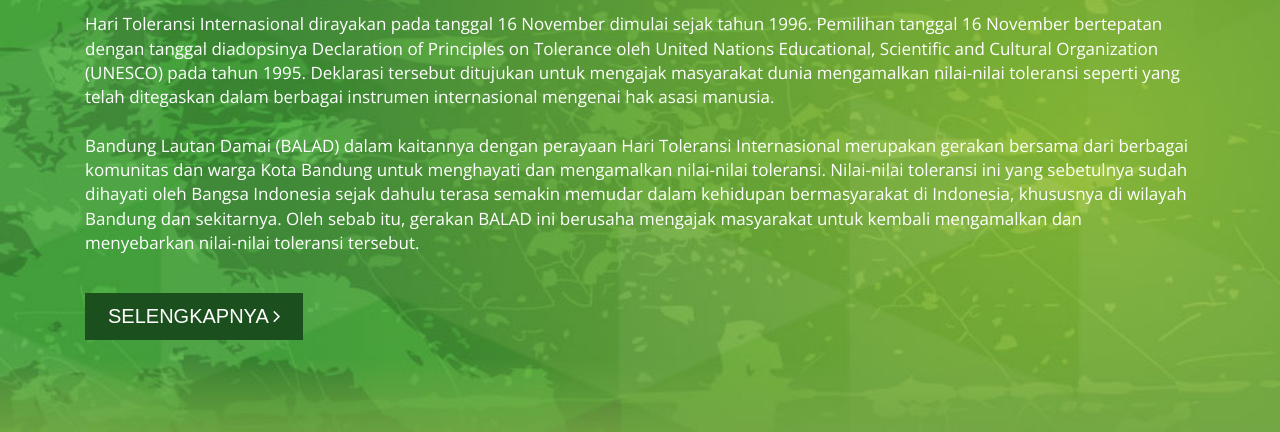
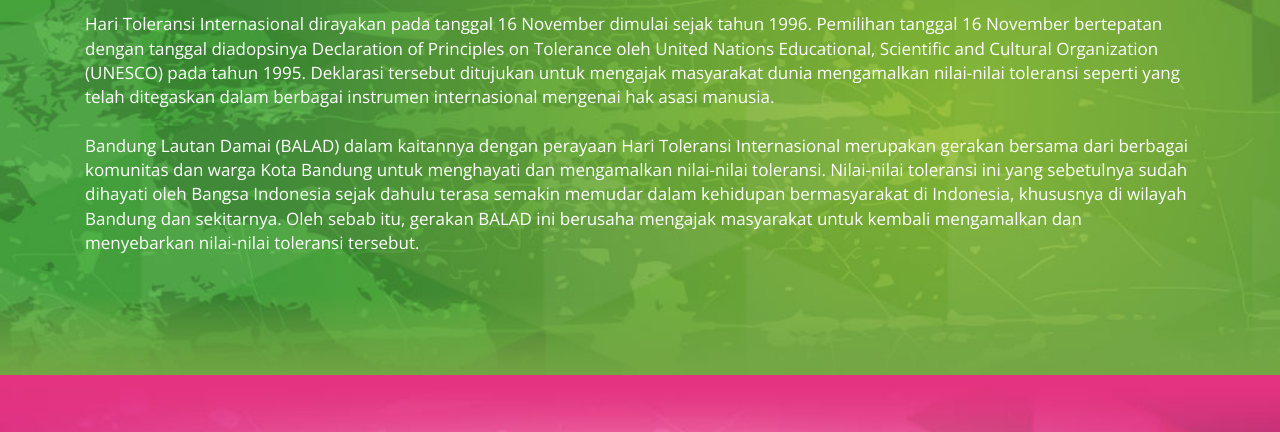
Before and after one commit to jazzynadz/jazzynadz.github.io, a plain HTML site: page bdglautandamai/index.html in a window 1280 px wide. Shown: the part 1757-2189 px from the top of the page. Drawn offline with nearby package versions, Linux system fonts and the light colour scheme; some packages are replaced by stand-ins of ours; a web font is replaced by a local one.

Commit message:
bdglautandamai beta finished!

```diff
--- a/bdglautandamai/index.html
+++ b/bdglautandamai/index.html
@@ -229,7 +229,7 @@
                 <p>Hari Toleransi Internasional dirayakan pada tanggal 16 November dimulai sejak tahun 1996. Pemilihan tanggal 16 November bertepatan dengan tanggal diadopsinya Declaration of Principles on Tolerance oleh United Nations Educational, Scientific and Cultural Organization (UNESCO) pada tahun 1995. Deklarasi tersebut ditujukan untuk mengajak masyarakat dunia mengamalkan nilai-nilai toleransi seperti yang telah ditegaskan dalam berbagai instrumen internasional mengenai hak asasi manusia.
                     <br>
                     <br> Bandung Lautan Damai (BALAD) dalam kaitannya dengan perayaan Hari Toleransi Internasional merupakan gerakan bersama dari berbagai komunitas dan warga Kota Bandung untuk menghayati dan mengamalkan nilai-nilai toleransi. Nilai-nilai toleransi ini yang sebetulnya sudah dihayati oleh Bangsa Indonesia sejak dahulu terasa semakin memudar dalam kehidupan bermasyarakat di Indonesia, khususnya di wilayah Bandung dan sekitarnya. Oleh sebab itu, gerakan BALAD ini berusaha mengajak masyarakat untuk kembali mengamalkan dan menyebarkan nilai-nilai toleransi tersebut.</p>
-                <a href="#" class="btn btn-primary">SELENGKAPNYA <i class="fa fa-angle-right"></i></a>
+        <!--        <a href="#" class="btn btn-primary">SELENGKAPNYA <i class="fa fa-angle-right"></i></a> -->
             </div>
         </div>
     </section>
```
